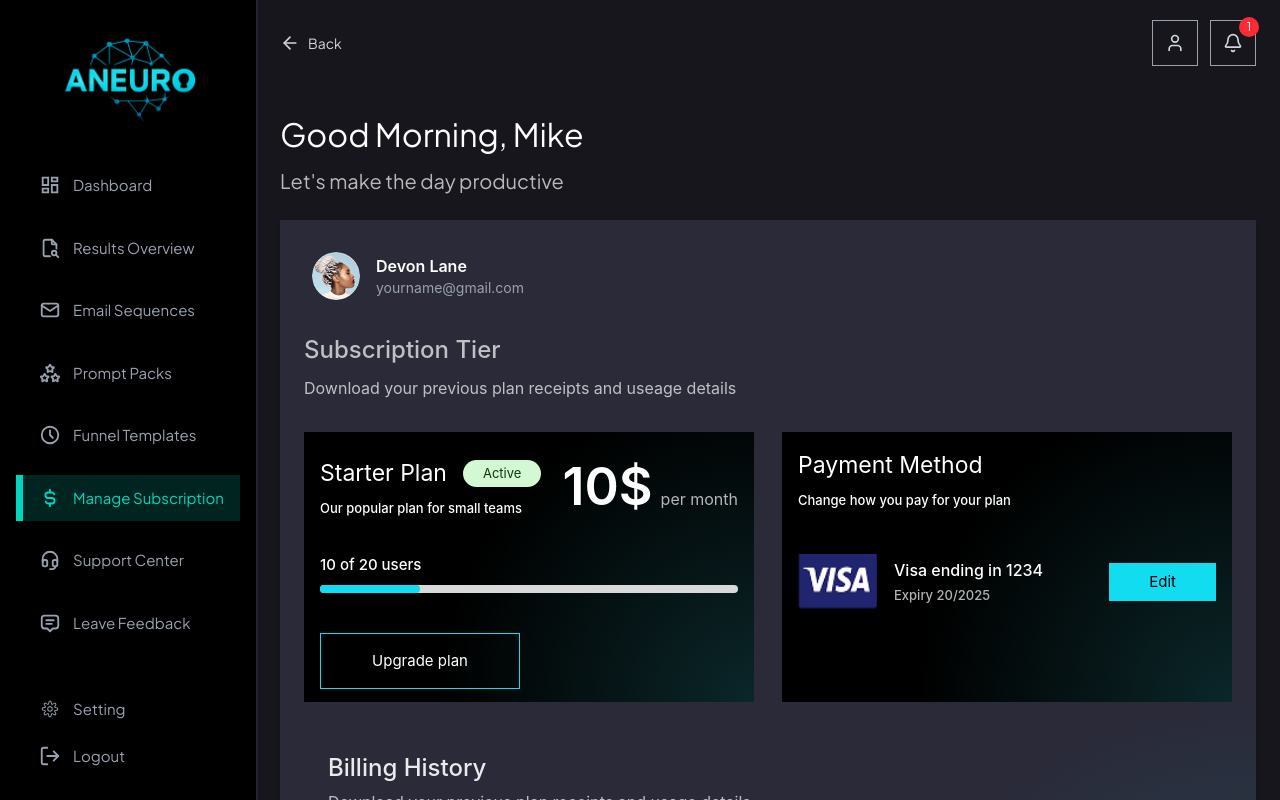
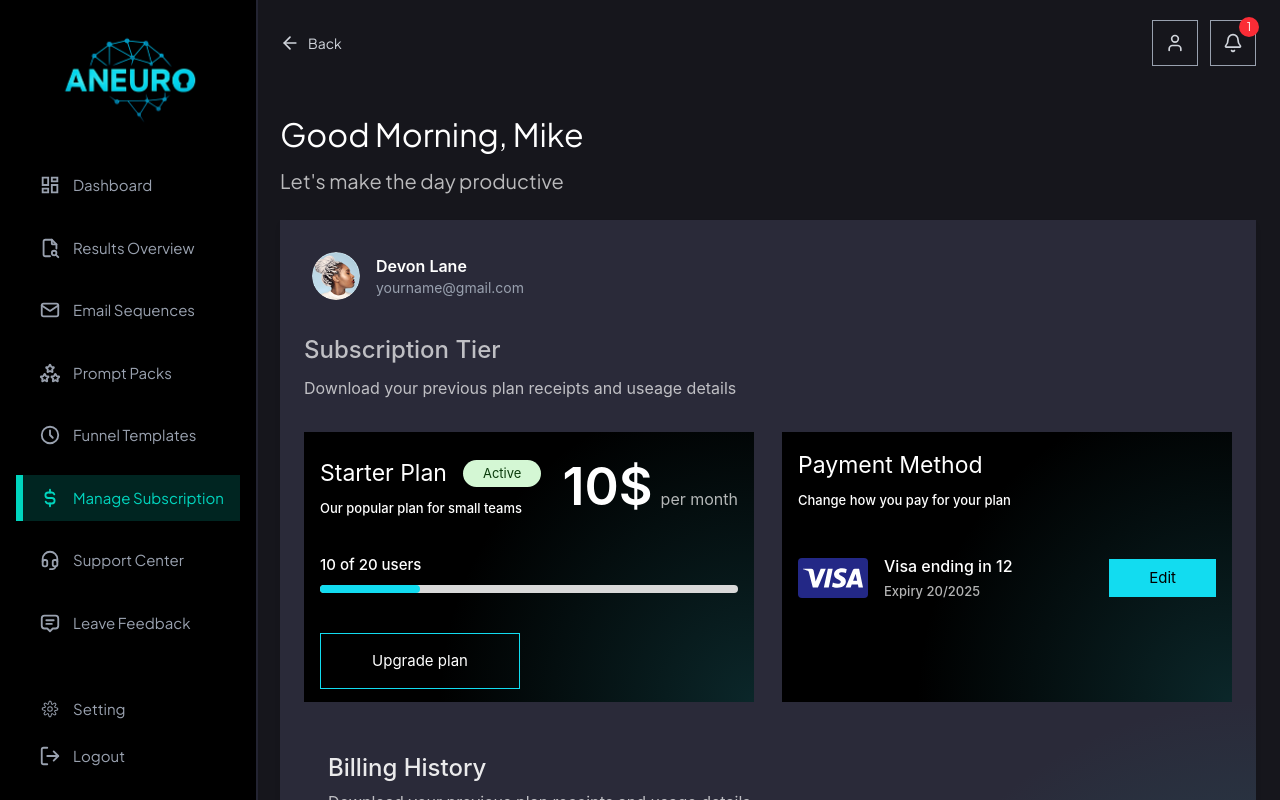
Before and after one commit to adnan-aadi7/Aneuro-Website, a React (Vite) app in the folder frontend/: page /client/manage-subscription in a window 1280 px wide. Built offline with nearby package versions, Linux system fonts and the light colour scheme.

Commit message:
fixed visa icon

```diff
--- a/frontend/src/admin/components/subscription/subscriptiontier.jsx
+++ b/frontend/src/admin/components/subscription/subscriptiontier.jsx
@@ -1,8 +1,10 @@
-import { useNavigate } from "react-router-dom"
+import { useNavigate } from "react-router-dom";
+import React from "react";
+import { SiVisa } from "react-icons/si";
 
-const Subscriptiontier =()=>{
+const Subscriptiontier = () => {
   const navigate = useNavigate();
-    return(
+  return (
     <div className="flex flex-col gap-4  lg:flex-row items-center gap-7 w-full mt-8 ">
       <div
         className="w-full p-4 flex flex-col gap-7 text-white md:h-[270px]"
@@ -11,16 +13,20 @@ const navigate = useNavigate();
       radial-gradient(circle at bottom right, rgba(28, 97, 104, 0.4), transparent 60%),
       #000000
     `,
-    backgroundBlendMode: 'screen'
+          backgroundBlendMode: "screen",
         }}
       >
         <div className="flex flex-col gap-3 md:flex-row md:items-center justify-between w-full h-full">
           <div className="flex flex-col gap-2">
             <div className="flex flex-row gap-4 items-center">
               <h1 className="text-[23px] text-medium">Starter Plan</h1>
-                            <button className="px-5 py-1 rounded-full bg-[#D4F7D4] text-[#0B3C0C] text-[13px]">Active</button>
+              <button className="px-5 py-1 rounded-full bg-[#D4F7D4] text-[#0B3C0C] text-[13px]">
+                Active
+              </button>
             </div>
-                       <p className="text-[13px] font-medium">Our popular plan for small teams</p>
+            <p className="text-[13px] font-medium">
+              Our popular plan for small teams
+            </p>
           </div>
           <div className="flex flex-row items-center gap-2 ">
             <p className="text-[52px] font-semibold">10$</p>
@@ -31,13 +37,14 @@ const navigate = useNavigate();
         <div className="flex flex-col gap-2">
           <p className="font-medium text-[15px]">10 of 20 users</p>
           <div className="w-full h-2 rounded-lg bg-[#D9D9D9] ">
-                        <div className="bg-[#12DCF0] w-[100px] h-2 rounded-lg"/>
+            <div className="bg-[#12DCF0] w-[100px] h-2 rounded-lg" />
           </div>
         </div>
 
         <button
           onClick={() => navigate("/client/manage-subscription/subscriptions")}
-                 className="mt-3 border p-4 text-[15px] border-[#12DCF0]  w-[200px] cursor-pointer">
+          className="mt-3 border p-4 text-[15px] border-[#12DCF0]  w-[200px] cursor-pointer"
+        >
           Upgrade plan
         </button>
       </div>
@@ -49,30 +56,35 @@ const navigate = useNavigate();
                      radial-gradient(circle at bottom right, rgba(28, 97, 104, 0.4), transparent 60%),
                      #000000
                    `,
-                   backgroundBlendMode: 'screen'
+          backgroundBlendMode: "screen",
         }}
       >
         <div className="flex flex-col gap-2">
           <h1 className="text-[23px] text-medium">Payment Method</h1>
-                             <p className="text-[13px] font-medium">Change how you pay for your plan</p>
+          <p className="text-[13px] font-medium">
+            Change how you pay for your plan
+          </p>
         </div>
 
         <div className="flex flex-row items-center w-full justify-between mt-4">
           <div className="flex flex-row items-center gap-4 ">
-                          <img src="/v 1.png" alt="img" className="w-20 h-14"/>
+            <div className="bg-[#232886] rounded w-[60px] md:w-[70px] h-[32px] md:h-[40px] flex items-center justify-center">
+              <SiVisa size={60} color="white" />
+            </div>
             <div className="flex flex-col gap-1 ">
-                              <p className="text-[16px] font-medium">Visa ending in 1234</p>
-                              <p className="opacity-70 text-[13px] font-medium">Expiry 20/2025</p>
+              <p className="text-[16px] font-medium">Visa ending in 12</p>
+              <p className="opacity-70 text-[13px] font-medium">
+                Expiry 20/2025
+              </p>
             </div>
           </div>
-                      <button className="text-black bg-[#12DCF0] px-10 py-2 text-[15px] cursor-pointer">Edit</button>
-                  </div>
-
-
-
+          <button className="text-black bg-[#12DCF0] px-10 py-2 text-[15px] cursor-pointer">
+            Edit
+          </button>
         </div>
       </div>
-    )
-}
+    </div>
+  );
+};
 
-export default Subscriptiontier
+export default Subscriptiontier;
```
Also changed, not shown: frontend/public/v 1.png. Lines whose indentation alone changed are shown as unchanged.
